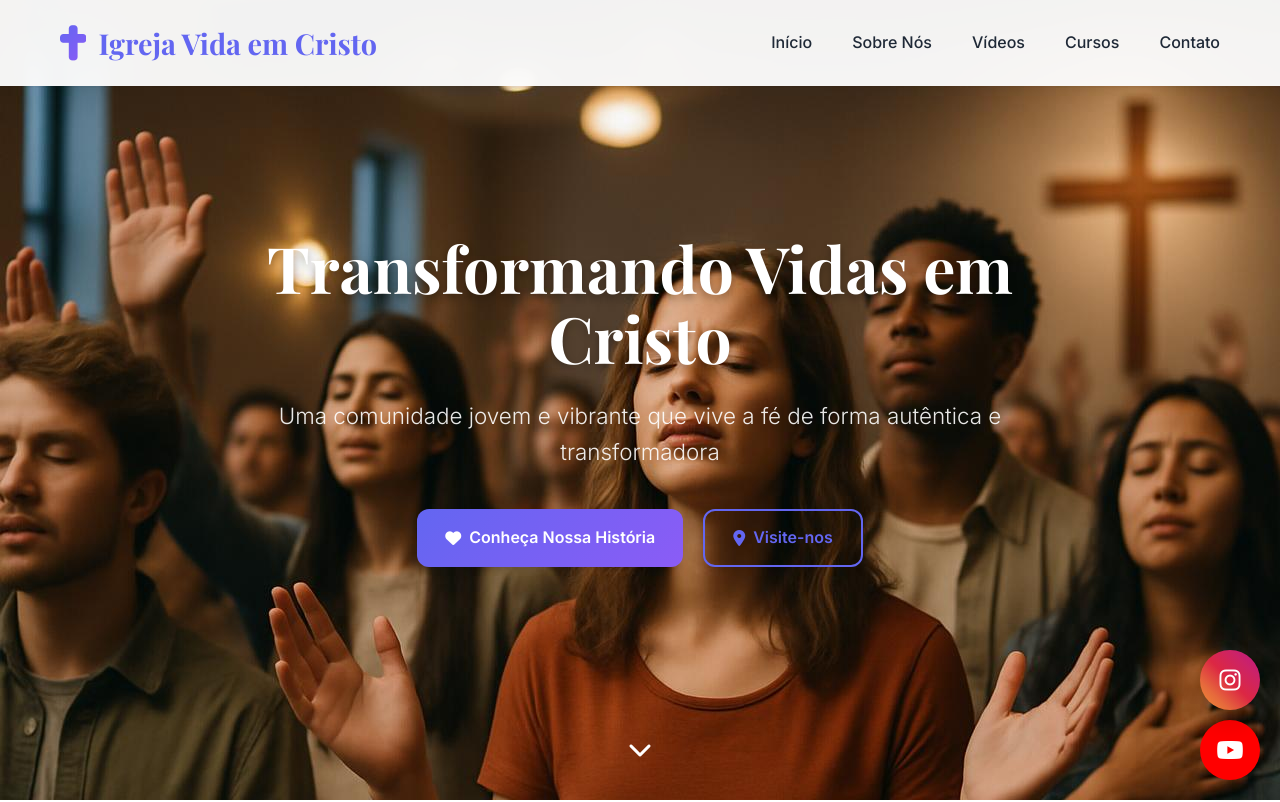
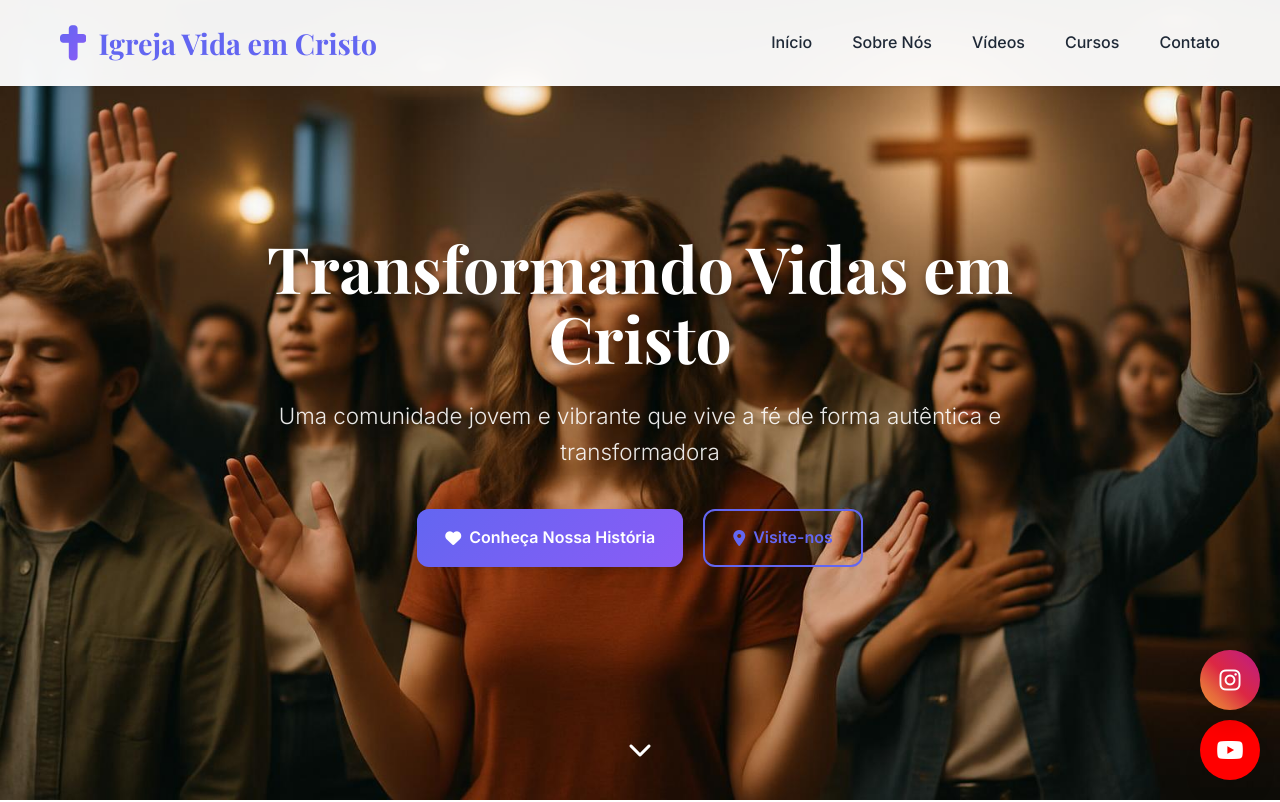
Before and after one commit to Harleywagner/EuAmoMinhaIgreja, a plain HTML site: page index.html in a window 1280 px wide. Shown: the top 802 px of the page. Drawn offline with nearby package versions, Linux system fonts and the light colour scheme.

Commit message:
Update index.html

```diff
--- a/index.html
+++ b/index.html
@@ -50,7 +50,7 @@
 
     <section id="inicio" class="hero ">
 
-        <div class="hero-overlay"><img class="" src="background.jpg" alt="Fundo da página"></div>
+        <div class="hero-overlay"><img class="imagem" src="background.jpg" alt="Fundo da página"></div>
         <div class="hero-content">
             <h1 class="hero-title">Transformando Vidas em Cristo</h1>
             <p class="hero-subtitle">Uma comunidade jovem e vibrante que vive a fé de forma autêntica e transformadora</p>
```
